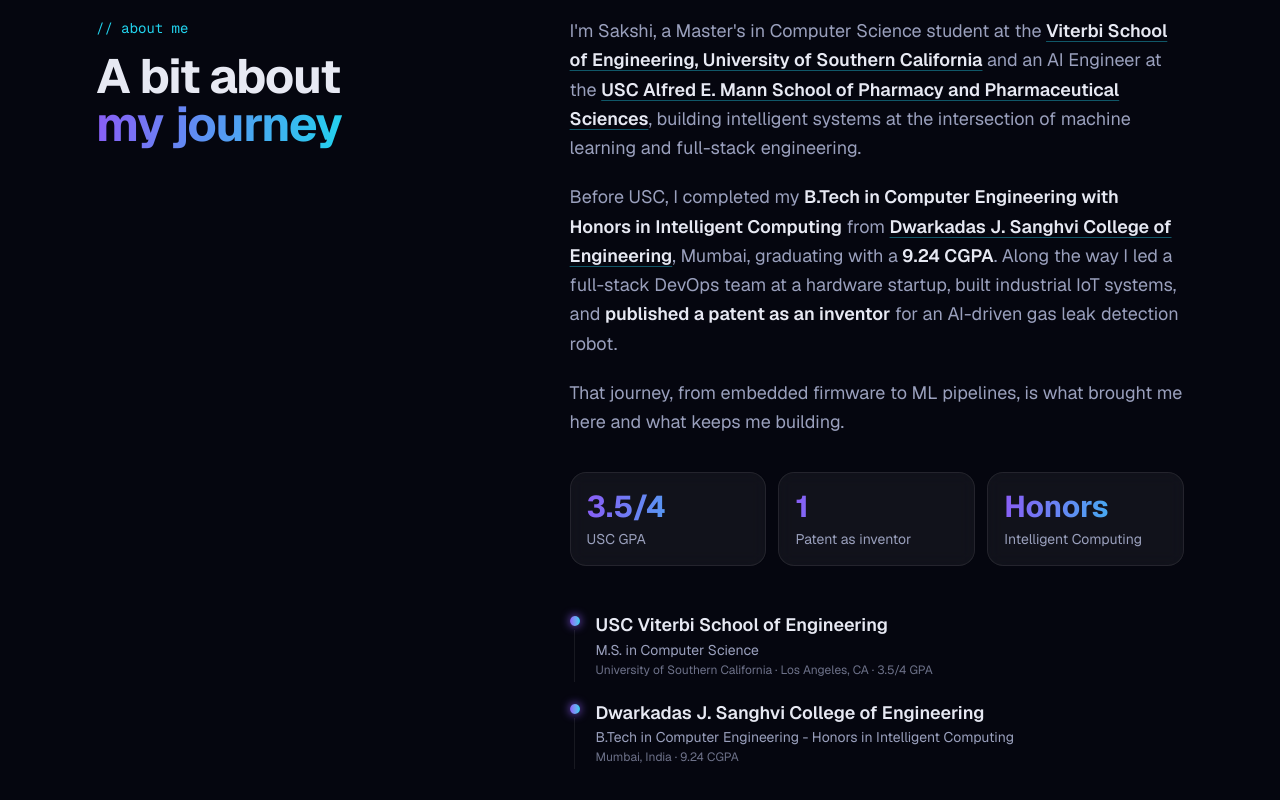
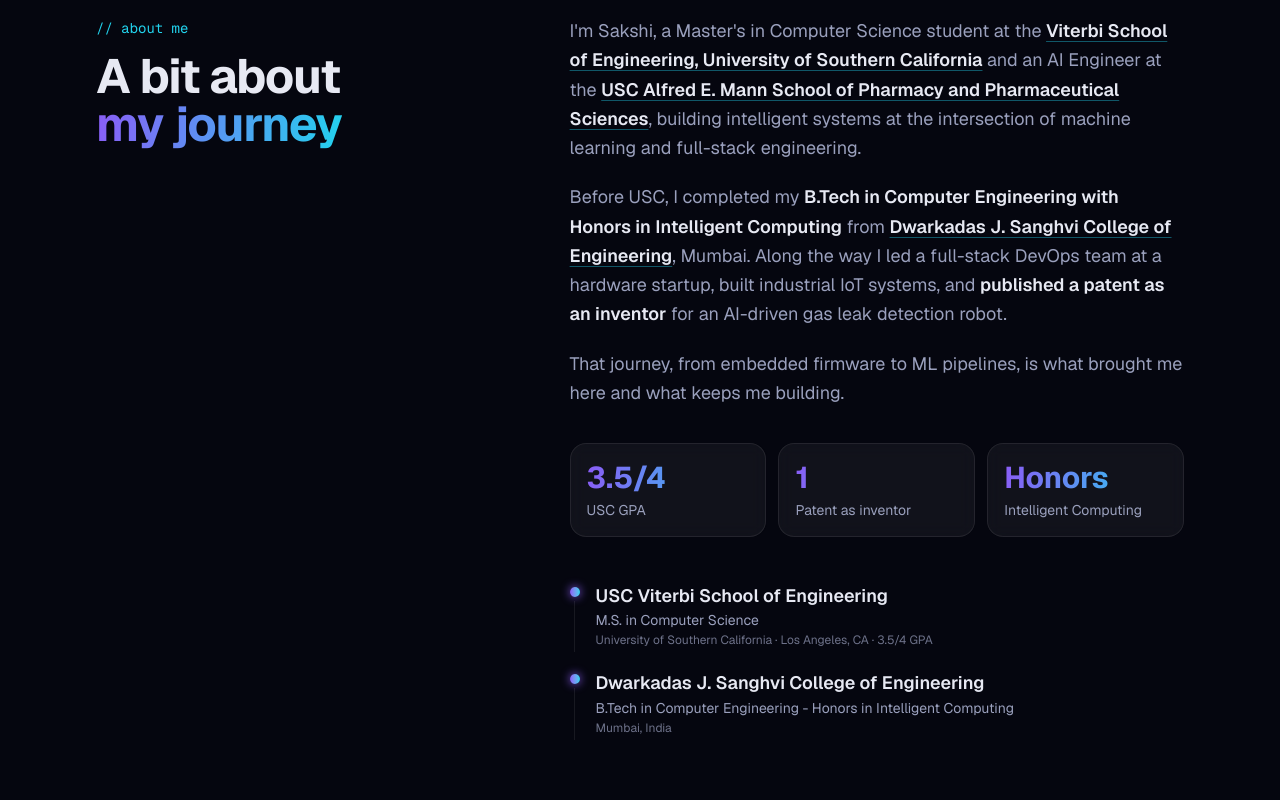
Before and after one commit to sakshigangwani/Sakshi-Portfolio-CS, a Next.js app: page / in a window 1280 px wide. Shown: the part 912-1712 px from the top of the page. Built offline with nearby package versions, Linux system fonts and the light colour scheme.

Commit message:
made changes in marks

```diff
--- a/src/components/About.tsx
+++ b/src/components/About.tsx
@@ -21,7 +21,7 @@
     school: "Dwarkadas J. Sanghvi College of Engineering",
     href: LINKS.djsce,
     detail: "B.Tech in Computer Engineering - Honors in Intelligent Computing",
-    meta: "Mumbai, India · 9.24 CGPA",
+    meta: "Mumbai, India",
   },
 ];
 
@@ -81,9 +81,7 @@
             >
               Dwarkadas J. Sanghvi College of Engineering
             </a>
-            , Mumbai, graduating with a{" "}
-            <strong className="font-semibold text-foreground">9.24 CGPA</strong>.
-            Along the way I led a full-stack DevOps team at a hardware startup,
+            , Mumbai. Along the way I led a full-stack DevOps team at a hardware startup,
             built industrial IoT systems, and{" "}
             <strong className="font-semibold text-foreground">
               published a patent as an inventor
```
